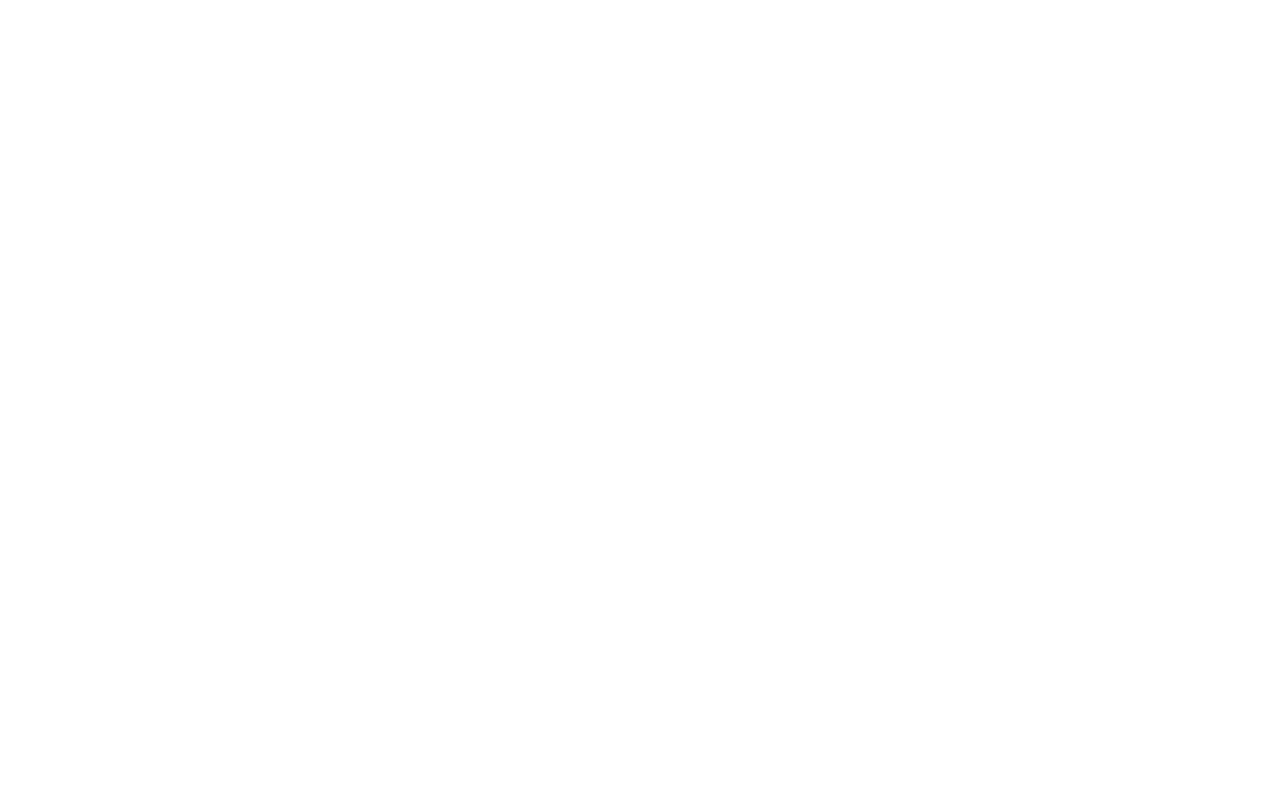
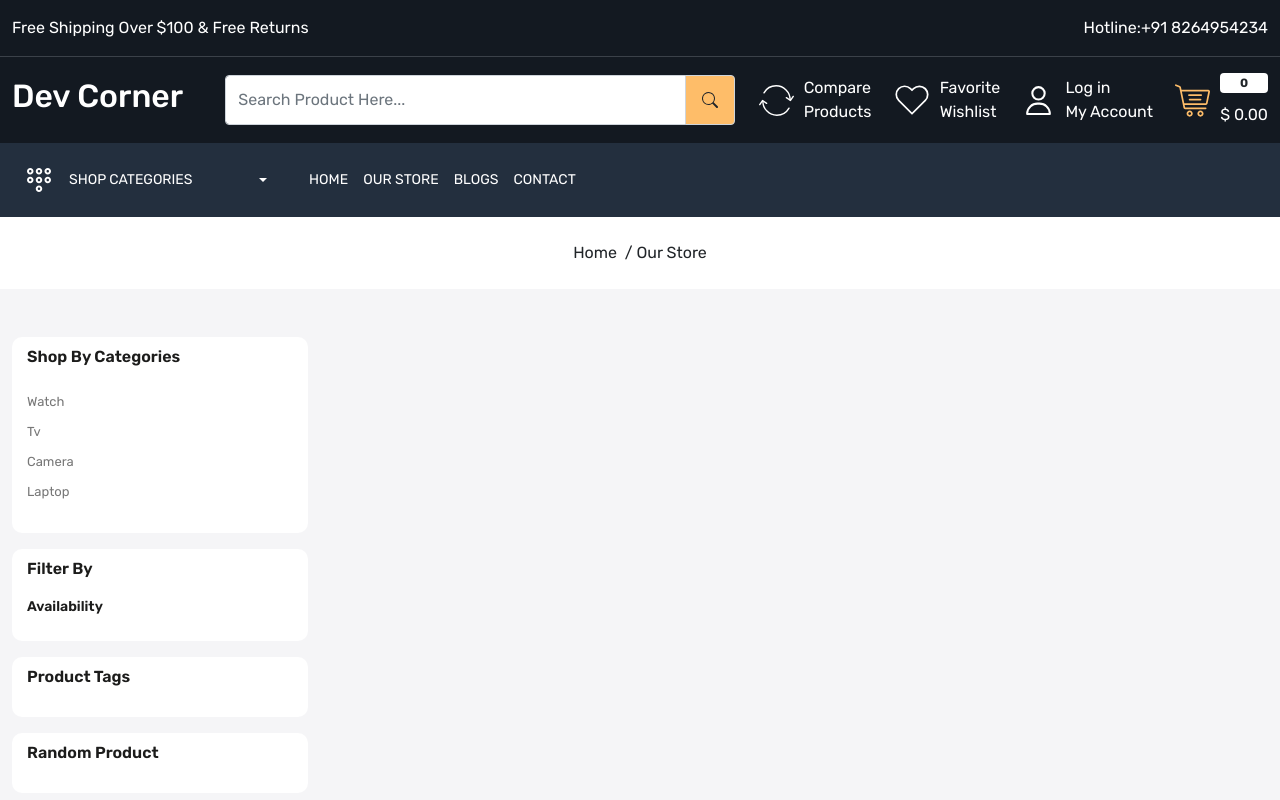
Before and after one commit to morronepablo/Ecommerce-Node-js-React-js, a React (Create React App) app in the folder ecommerce-app/: page /store in a window 1280 px wide. Before the commit this address had no page. Shown: the top 800 px of the page. Built offline with nearby package versions, Linux system fonts and the light colour scheme.

Commit message:
creating OurStore

```diff
--- a/ecommerce-app/package.json
+++ b/ecommerce-app/package.json
@@ -10,6 +10,7 @@
     "react": "^18.2.0",
     "react-dom": "^18.2.0",
     "react-fast-marquee": "^1.6.3",
+    "react-helmet": "^6.1.0",
     "react-icons": "^5.0.1",
     "react-rating-stars-component": "^2.2.0",
     "react-redux": "^8.1.3",
--- a/ecommerce-app/src/App.css
+++ b/ecommerce-app/src/App.css
@@ -408,3 +408,36 @@
 }
 
 /* Famous Card End Here */
+
+/* Our Store */
+
+.filter-card {
+  background-color: white;
+  border-radius: 10px;
+  padding: 10px 15px;
+}
+
+.filter-title {
+  font-size: 16px;
+  line-height: 20px;
+  font-weight: 600;
+  color: var(--color-1c1c1b);
+  margin-bottom: 20px;
+}
+
+.filter-card ul {
+  list-style-type: none;
+  font-size: 13px;
+  line-height: 30px;
+  color: var(--color-777777);
+  cursor: pointer;
+}
+
+.sub-title {
+  font-size: 14px;
+  font-weight: 600;
+  color: var(--color-1c1c1b);
+  margin-bottom: 15px;
+}
+
+/* Our Store End Here */
--- a/ecommerce-app/src/App.js
+++ b/ecommerce-app/src/App.js
@@ -5,6 +5,7 @@
 import Home from "./pages/Home";
 import About from "./pages/About";
 import Contact from "./pages/Contact";
+import OurStore from "./pages/OurStore";
 
 function App() {
   return (
@@ -15,6 +16,7 @@
             <Route index element={<Home />} />
             <Route path="about" element={<About />} />
             <Route path="contact" element={<Contact />} />
+            <Route path="store" element={<OurStore />} />
           </Route>
         </Routes>
       </BrowserRouter>
--- /dev/null
+++ b/ecommerce-app/src/components/BrandCrumb.js
@@ -0,0 +1,24 @@
+import React from "react";
+import { Link } from "react-router-dom";
+
+const BrandCrumb = (props) => {
+  const { title } = props;
+  return (
+    <div className="breadcrumb mb-0 py-4">
+      <div className="container-xxl">
+        <div className="row">
+          <div className="col-12">
+            <p className="text-center mb-0">
+              <Link to={"/"} className="text-dark">
+                Home &nbsp;
+              </Link>
+              / {title}
+            </p>
+          </div>
+        </div>
+      </div>
+    </div>
+  );
+};
+
+export default BrandCrumb;
--- a/ecommerce-app/src/components/Header.js
+++ b/ecommerce-app/src/components/Header.js
@@ -130,7 +130,7 @@
                 <div className="menu-links">
                   <div className="d-flex align-items-center gap-15">
                     <NavLink to={"/"}>Home</NavLink>
-                    <NavLink to={"/"}>Our Store</NavLink>
+                    <NavLink to={"/store"}>Our Store</NavLink>
                     <NavLink to={"/"}>Blogs</NavLink>
                     <NavLink to={"/contact"}>Contact</NavLink>
                   </div>
--- /dev/null
+++ b/ecommerce-app/src/components/Meta.js
@@ -0,0 +1,13 @@
+import React from "react";
+import { Helmet } from "react-helmet";
+
+const Meta = (props) => {
+  return (
+    <Helmet>
+      <meta charSet="utf-8" />
+      <title>{props.title}</title>
+    </Helmet>
+  );
+};
+
+export default Meta;
--- a/ecommerce-app/src/pages/Home.js
+++ b/ecommerce-app/src/pages/Home.js
@@ -4,10 +4,12 @@
 import BlogCard from "../components/BlogCard";
 import ProductCard from "../components/ProductCard";
 import SpecialProduct from "../components/SpecialProduct";
+import Meta from "../components/Meta";
 
 const Home = () => {
   return (
     <>
+      <Meta title={"Home"} />
       <section className="home-wrapper-1 py-5">
         <div className="container-xxl">
           <div className="row">
--- /dev/null
+++ b/ecommerce-app/src/pages/OurStore.js
@@ -0,0 +1,46 @@
+import React from "react";
+import BrandCrumb from "../components/BrandCrumb";
+import Meta from "../components/Meta";
+
+const OurStore = () => {
+  return (
+    <>
+      <Meta title={"Out Store"} />
+      <BrandCrumb title="Our Store" />
+      <div className="store-wrapper home-wrapper-2 py-5">
+        <div className="container-xxl">
+          <div className="row">
+            <div className="col-3">
+              <div className="filter-card mb-3">
+                <h3 className="filter-title">Shop By Categories</h3>
+                <div>
+                  <ul className="ps-0">
+                    <li>Watch</li>
+                    <li>Tv</li>
+                    <li>Camera</li>
+                    <li>Laptop</li>
+                  </ul>
+                </div>
+              </div>
+              <div className="filter-card mb-3">
+                <h3 className="filter-title">Filter By</h3>
+                <div>
+                  <h5 className="sub-title">Availability</h5>
+                </div>
+              </div>
+              <div className="filter-card mb-3">
+                <h3 className="filter-title">Product Tags</h3>
+              </div>
+              <div className="filter-card mb-3">
+                <h3 className="filter-title">Random Product</h3>
+              </div>
+            </div>
+            <div className="col-9"></div>
+          </div>
+        </div>
+      </div>
+    </>
+  );
+};
+
+export default OurStore;
```
Also changed, not shown: 1 other file (tests, documents, lock files or other folders).
